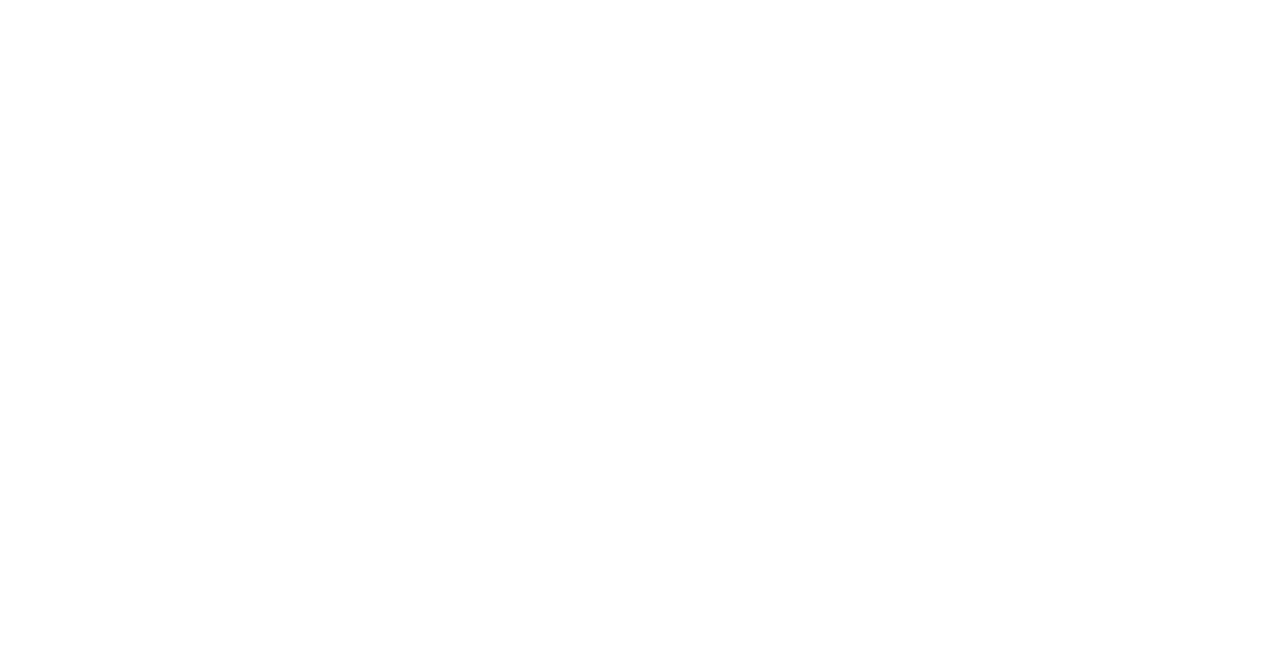
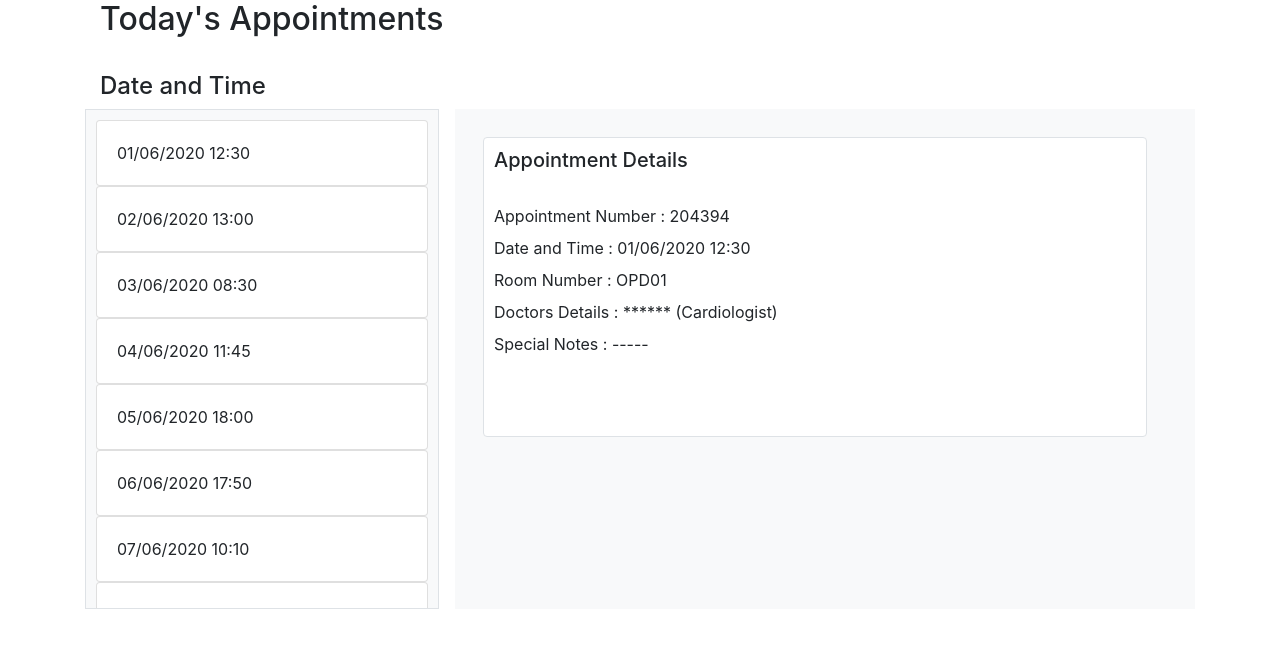
Before and after one commit to AromedMedical/aromed-system, a React (Create React App) app: page /patient/appointments in a window 1280 px wide. Shown: the top 648 px of the page. Built offline with nearby package versions, Linux system fonts and the light colour scheme.

Commit message:
Added patient appointments

```diff
--- /dev/null
+++ b/src/containers/PatientsAppointments/PatientsAppointments.js
@@ -0,0 +1,100 @@
+import React, { Component } from 'react'
+import { Container } from 'reactstrap';
+
+export class PatientsAppointments extends Component {
+    render() {
+        return (
+            <Container>
+            <section class="container">
+                <section class="row">
+                    <section class="col-12 col-lg-12 col-md-12">
+                        <h2>Today's Appointments</h2>
+                    </section>
+                    <br></br>
+                    <br></br>
+                    <br></br>
+                    <section class="col-12 col-lg-12 col-md-12" >
+                        <h4>Date and Time</h4>
+                    </section>
+                    <section class="bg-light col-12 col-md-3 col-lg -3 overflow-auto border mb-sm-2 m-lg-0" style={{ padding: 10, height: 500 }}>
+
+                        <div class="card">
+                            <div class="card-body">
+                                01/06/2020  12:30
+                            </div>
+                        </div>
+                        <div class="card">
+                            <div class="card-body">
+                                02/06/2020  13:00
+                            </div>
+                        </div>
+                        <div class="card">
+                            <div class="card-body">
+                                03/06/2020  08:30
+                            </div>
+                        </div>
+                        <div class="card">
+                            <div class="card-body">
+                                04/06/2020  11:45
+                            </div>
+                        </div>
+                        <div class="card">
+                            <div class="card-body">
+                                05/06/2020  18:00
+                            </div>
+                        </div>
+                        <div class="card">
+                            <div class="card-body">
+                                06/06/2020  17:50
+                            </div>
+                        </div>
+                        <div class="card">
+                            <div class="card-body">
+                                07/06/2020  10:10
+                            </div>
+                        </div>
+                        <div class="card">
+                            <div class="card-body">
+                                08/06/2020  12:10
+                            </div>
+                        </div>
+                        <div class="card">
+                            <div class="card-body">
+                                09/06/2020  19:30
+                            </div>
+                        </div>
+                        <div class="card">
+                            <div class="card-body">
+                                10/06/2020  16:50
+                            </div>
+                        </div>
+                    </section>
+                    <section class="bg-light col-12 col-md-8 col-lg-8  ml-lg-3 ml-sm-auto">
+                        <section class="row  p-2">
+                            <section class="col-812 col-md-12 col-lg-11 rounded border" style={{ height: 300, margin: 20, padding: 10, backgroundColor: "#fff" }}>
+                                <h5>Appointment Details</h5>
+                                <br></br>
+                                <label>Appointment Number : 204394</label>
+                                <br></br>
+                                <label>Date and Time : 01/06/2020 12:30</label>
+                                <br></br>
+                                <label>Room Number : OPD01</label>
+                                <br></br>
+                                <label>Doctors Details : ****** (Cardiologist)</label>
+                                <br></br>
+                                <label>Special Notes : ----- </label>
+                            </section>
+
+                        </section>
+
+
+                    </section>
+                </section>
+            </section>
+        </Container>
+
+        )
+    }
+}
+
+export default PatientsAppointments
--- a/src/navigation/NavRouter.js
+++ b/src/navigation/NavRouter.js
@@ -7,6 +7,7 @@
 import PatientsDashboard from '../containers/PatientsDashboard/PatientsDashboard';
 import DoctorsDashboard from '../containers/DoctorsDashboard/DoctorsDashboard';
 import CreatePatient from '../containers/CreatePatient/CreatePatient';
+import PatientsAppointments from '../containers/PatientsAppointments/PatientsAppointments';
 
 
 class NavRouter extends Component {
@@ -36,6 +37,9 @@
                     <Route path="/patient/new">
                         <CreatePatient />
                     </Route>
+                    <Route path="/patient/appointments">
+                        <PatientsAppointments />
+                    </Route>
                 </Switch>
             </BrowserRouter >
         )
```
